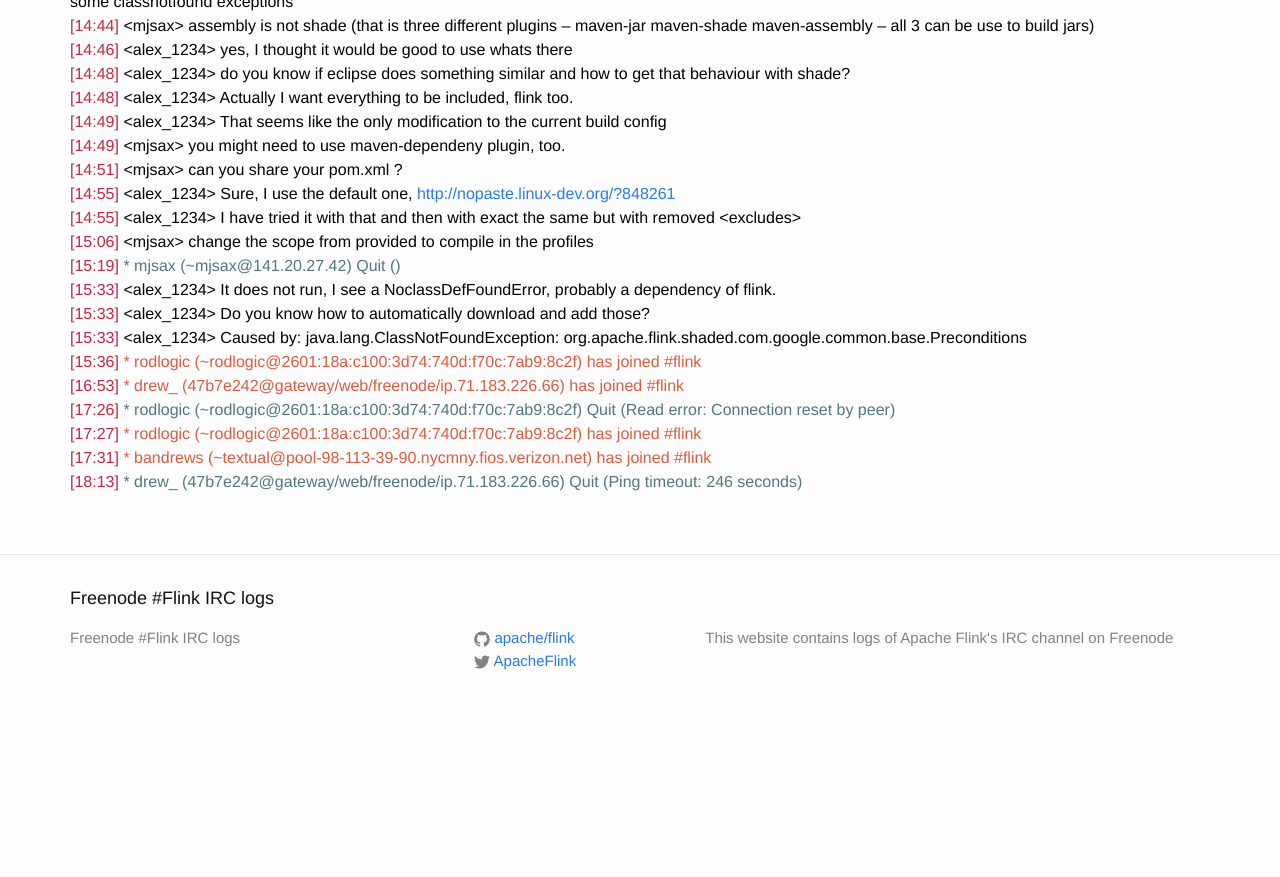
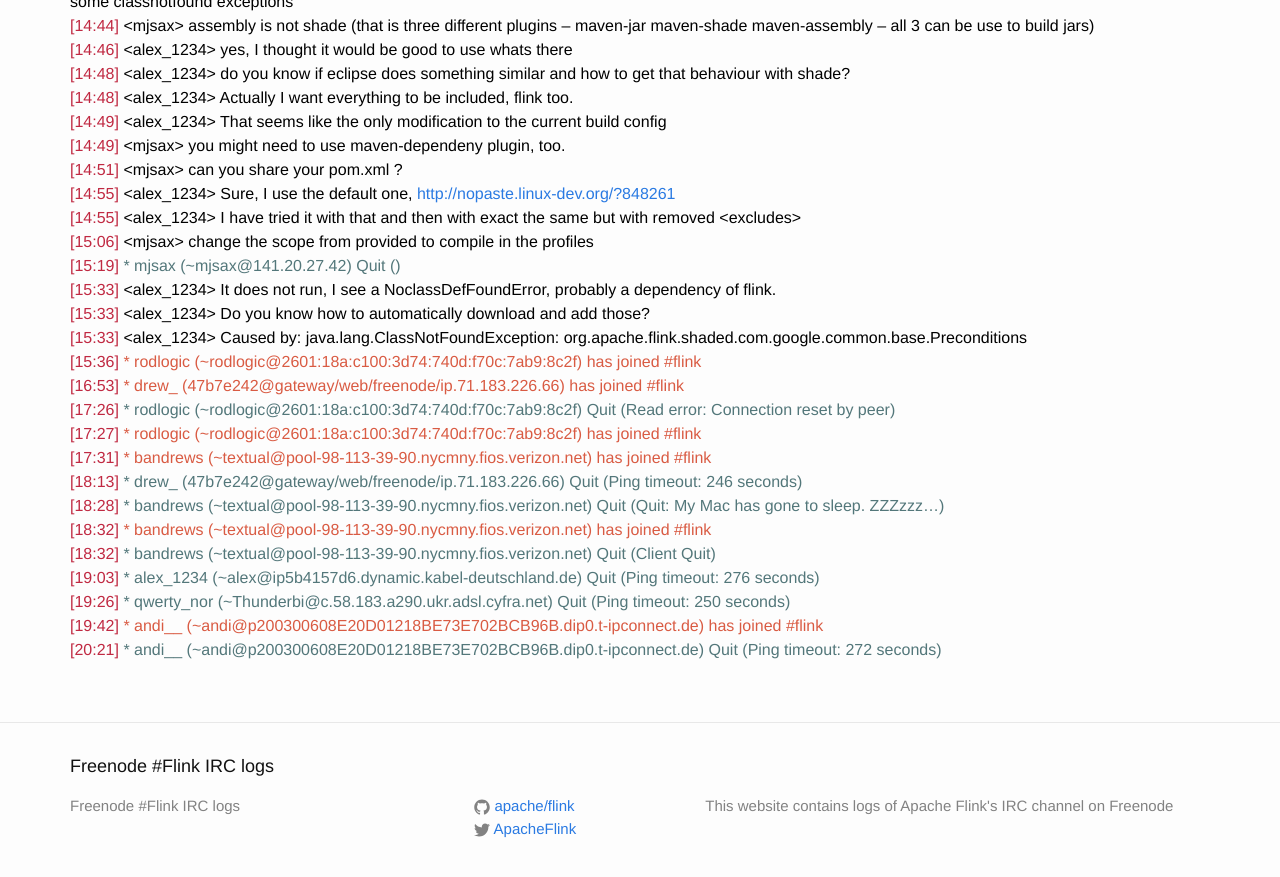
Before and after one commit to flink-irc-logs/flink-irc-logs.github.io, a Jekyll site: the page built from _posts/2015-11-20-logs.markdown, in a window 1280 px wide and 900 px high, scrolled down 1098 px. Shown: the top 877 px of the window. Built offline with Jekyll 4.4.1, drawn with Linux system fonts in a browser that asks for light colours; before the commit the page ends 1830 px from its top, so only the background shows below that.

Commit message:
Update of the logs on Fri Nov 20 20:23:04 CET 2015

```diff
--- a/_posts/2015-11-20-logs.markdown
+++ b/_posts/2015-11-20-logs.markdown
@@ -61,3 +61,10 @@
 <span class="irc-date">[17:27]</span> <span class="irc-green">* rodlogic (~rodlogic@2601:18a:c100:3d74:740d:f70c:7ab9:8c2f) has joined #flink</span><br />
 <span class="irc-date">[17:31]</span> <span class="irc-green">* bandrews (~textual@pool-98-113-39-90.nycmny.fios.verizon.net) has joined #flink</span><br />
 <span class="irc-date">[18:13]</span> <span class="irc-navy">* drew_ (47b7e242@gateway/web/freenode/ip.71.183.226.66) Quit (Ping timeout: 246 seconds)</span><br />
+<span class="irc-date">[18:28]</span> <span class="irc-navy">* bandrews (~textual@pool-98-113-39-90.nycmny.fios.verizon.net) Quit (Quit: My Mac has gone to sleep. ZZZzzz…)</span><br />
+<span class="irc-date">[18:32]</span> <span class="irc-green">* bandrews (~textual@pool-98-113-39-90.nycmny.fios.verizon.net) has joined #flink</span><br />
+<span class="irc-date">[18:32]</span> <span class="irc-navy">* bandrews (~textual@pool-98-113-39-90.nycmny.fios.verizon.net) Quit (Client Quit)</span><br />
+<span class="irc-date">[19:03]</span> <span class="irc-navy">* alex_1234 (~alex@ip5b4157d6.dynamic.kabel-deutschland.de) Quit (Ping timeout: 276 seconds)</span><br />
+<span class="irc-date">[19:26]</span> <span class="irc-navy">* qwerty_nor (~Thunderbi@c.58.183.a290.ukr.adsl.cyfra.net) Quit (Ping timeout: 250 seconds)</span><br />
+<span class="irc-date">[19:42]</span> <span class="irc-green">* andi__ (~andi@p200300608E20D01218BE73E702BCB96B.dip0.t-ipconnect.de) has joined #flink</span><br />
+<span class="irc-date">[20:21]</span> <span class="irc-navy">* andi__ (~andi@p200300608E20D01218BE73E702BCB96B.dip0.t-ipconnect.de) Quit (Ping timeout: 272 seconds)</span><br />
```
